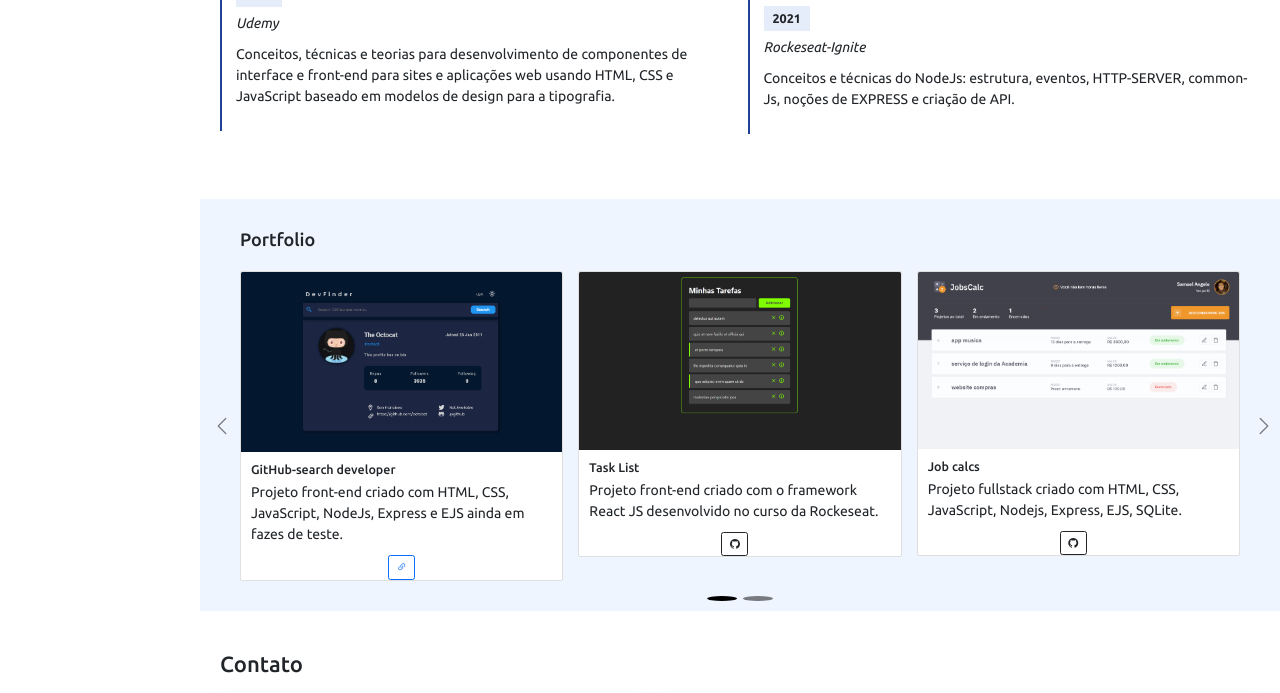
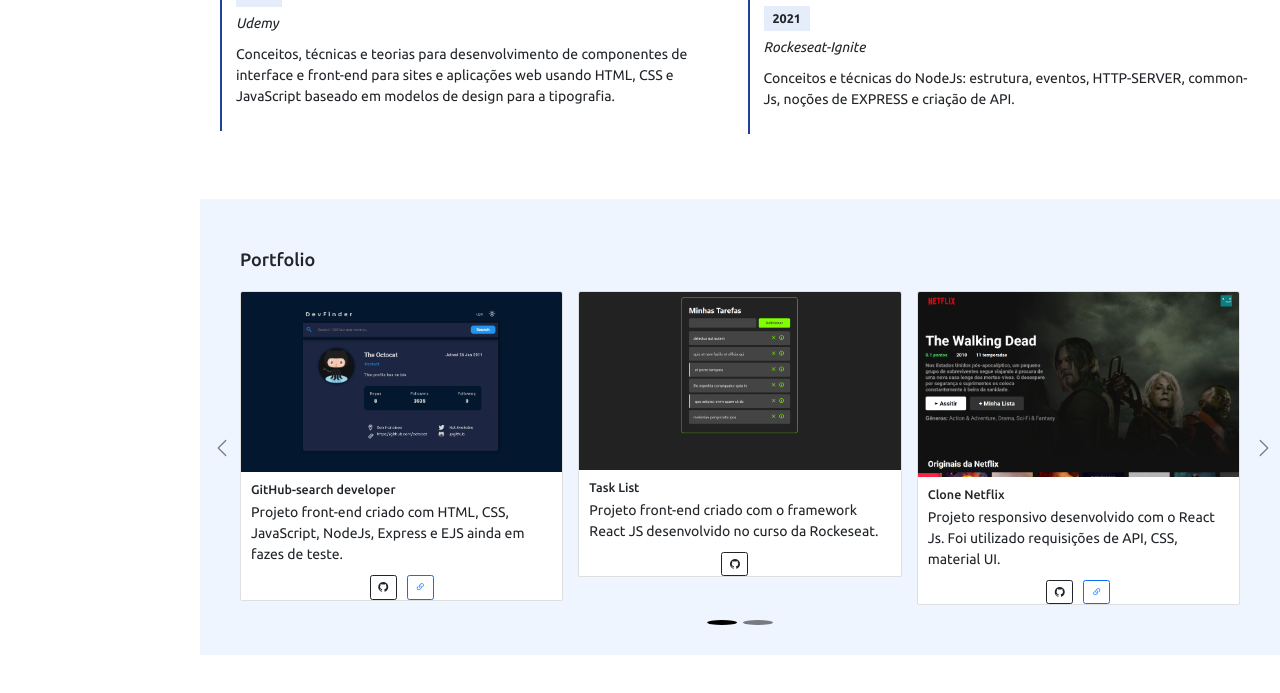
Before and after one commit to samaelmelo/portfolio.dev, a Flask app: page / in a window 1280 px wide. Shown: the part 2481-3174 px from the top of the page. Run offline with Flask 2, Linux system fonts and the light colour scheme; some libraries are stand-ins or nearby versions.

Commit message:
projeto netflix adicionado no portfolio

```diff
--- a/templates/index.html
+++ b/templates/index.html
@@ -319,7 +319,7 @@
                 </div>
         </section>
 
-        <section id='portfolio' class='section-bg mt-5'>
+        <section id='portfolio' class='section-bg mt-5' style="padding-block: 2rem; ">
                 <div class="container pb-5 pt-5" id='pad-port' data-anime="left">
                     <h4 class='pb-4' >Portfolio</h4>
 
@@ -341,10 +341,13 @@
                                       <p class="card-text">Projeto front-end criado com HTML, CSS, JavaScript, NodeJs, Express e EJS  ainda em fazes de teste.</p>
                                     </div>
                                     <div class='d-flex justify-content-center'>
+                                        <a href="https://github.com/samaelmelo/github-user-search" target="_blank"
+                                        class="btn btn-outline-dark me-3"><i class='bi bi-github'></i></a>
                                             <a href="https://samaelmelo.github.io/github-user-search/" target="_blank"
                                             class="btn btn-outline-primary"><i class='bi bi-link-45deg'></i></a>
                                     </div>
                                   </div>
+
                                 </div>
                                 <div class="col">
                                   <div class="card" >
@@ -361,6 +364,21 @@
                                 </div>
                                 <div class="col">
                                   <div class="card" >
+                                    <img src="../static/imgs/Projeto Netflix.png" class="card-img-top" alt="...">
+                                    <div class="card-body">
+                                      <h5 class="card-title">Clone Netflix </h5>
+                                      <p class="card-text">Projeto responsivo desenvolvido com o React Js. Foi utilizado requisições de API, CSS, material UI.</p>
+                                    </div>
+                                    <div class='d-flex justify-content-center'>
+                                        <a href="https://github.com/samaelmelo/clone-netflix" target="_blank"
+                                        class="btn btn-outline-dark me-3"><i class='bi bi-github'></i></a>
+                                        <a href="https://samaelmelo.github.io/clone-netflix/" target="_blank"
+                                        class="btn btn-outline-primary"><i class='bi bi-link-45deg'></i></a>
+                                    </div>
+                                  </div>
+                                </div>
+                                <!-- <div class="col">
+                                  <div class="card" >
                                     <img src="../static/imgs/job-calcs.png" class="card-img-top" alt="...">
                                     <div class="card-body">
                                       <h5 class="card-title">Job calcs</h5>
@@ -371,7 +389,7 @@
                                         class="btn btn-outline-dark me-3"><i class='bi bi-github'></i></a>
                                     </div>
                                   </div>
-                                </div>
+                                </div> -->
                               </div>
 
                           </div>
@@ -422,6 +440,7 @@
 
                               </div>
                           </div>
+
 
                         </div>
                         <button class="carousel-control-prev" type="button" data-bs-target="#carouselPortfolio" data-bs-slide="prev">
```
Also changed, not shown: static/imgs/Projeto Netflix - Copia.png (added), static/imgs/Projeto Netflix.png (added).
